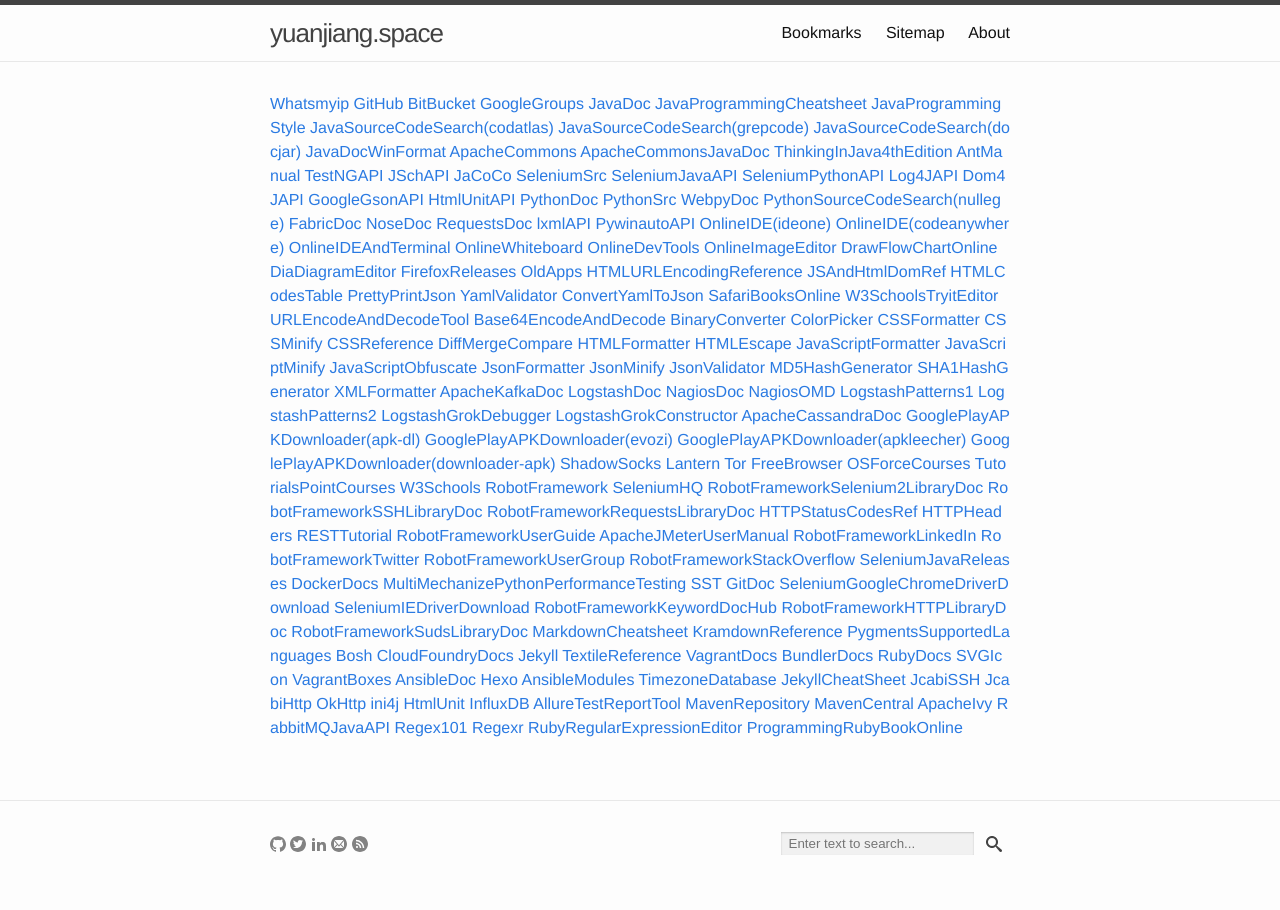
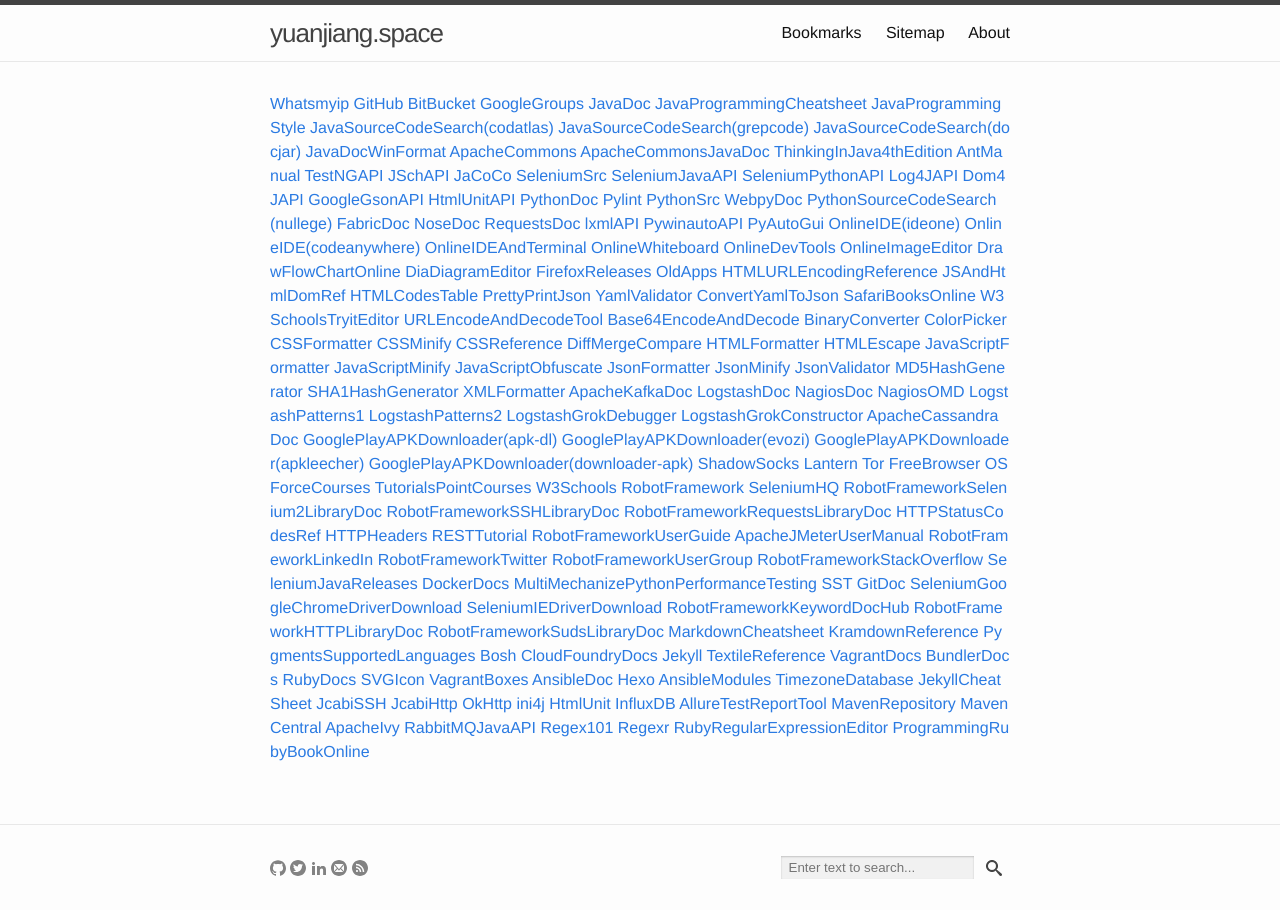
Before and after one commit to yuan-jiang/yuan-jiang.github.io, a Jekyll site: the page built from bookmarks.md, in a window 1280 px wide. Built offline with Jekyll 4.4.1, drawn with Linux system fonts in a browser that asks for light colours.

Commit message:
Update bookmarks.yml

```diff
--- a/_data/bookmarks.yml
+++ b/_data/bookmarks.yml
@@ -50,6 +50,8 @@
   link: http://htmlunit.sourceforge.net/apidocs/index.html
 - description: PythonDoc
   link: https://docs.python.org/2/
+- description: Pylint
+  link: https://www.pylint.org/
 - description: PythonSrc
   link: https://hg.python.org/cpython/file/tip
 - description: WebpyDoc
@@ -66,6 +68,8 @@
   link: http://lxml.de/api/index.html
 - description: PywinautoAPI
   link: https://pywinauto.googlecode.com/hg/pywinauto/docs/contents.html
+- description: PyAutoGui
+  link: https://pyautogui.readthedocs.org/en/latest/
 - description: OnlineIDE(ideone)
   link: http://ideone.com/
 - description: OnlineIDE(codeanywhere)
```
